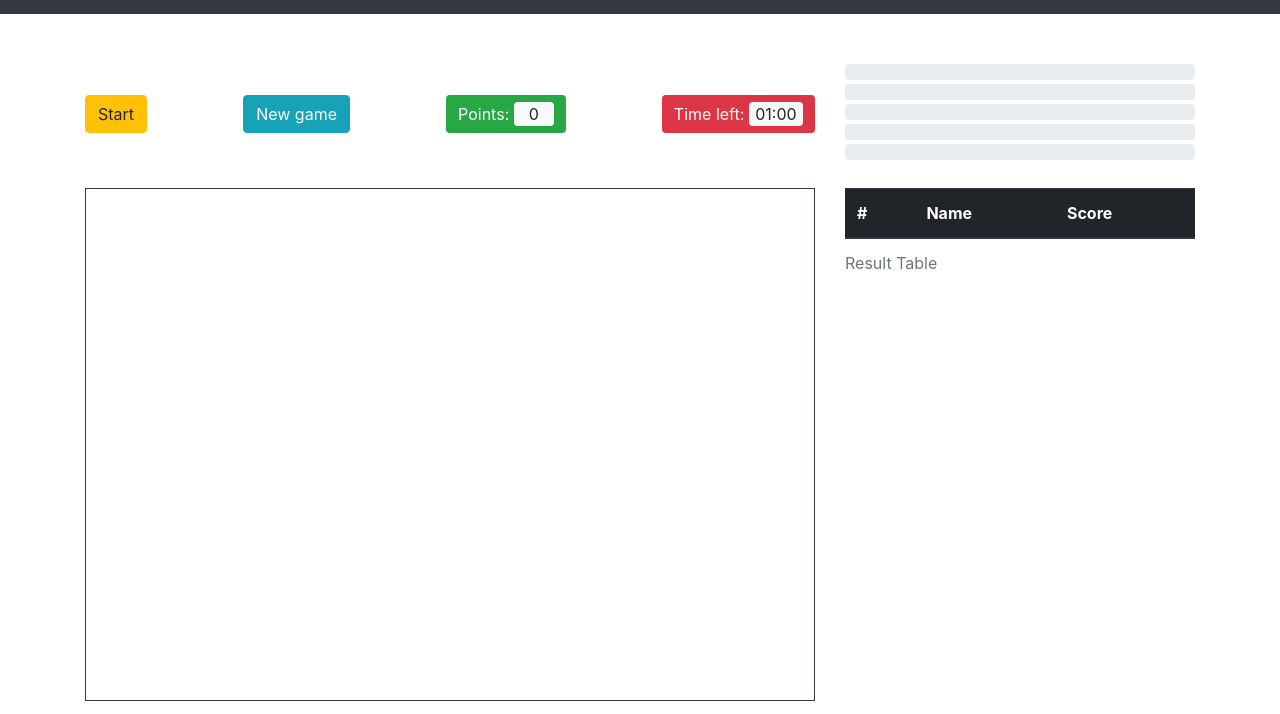
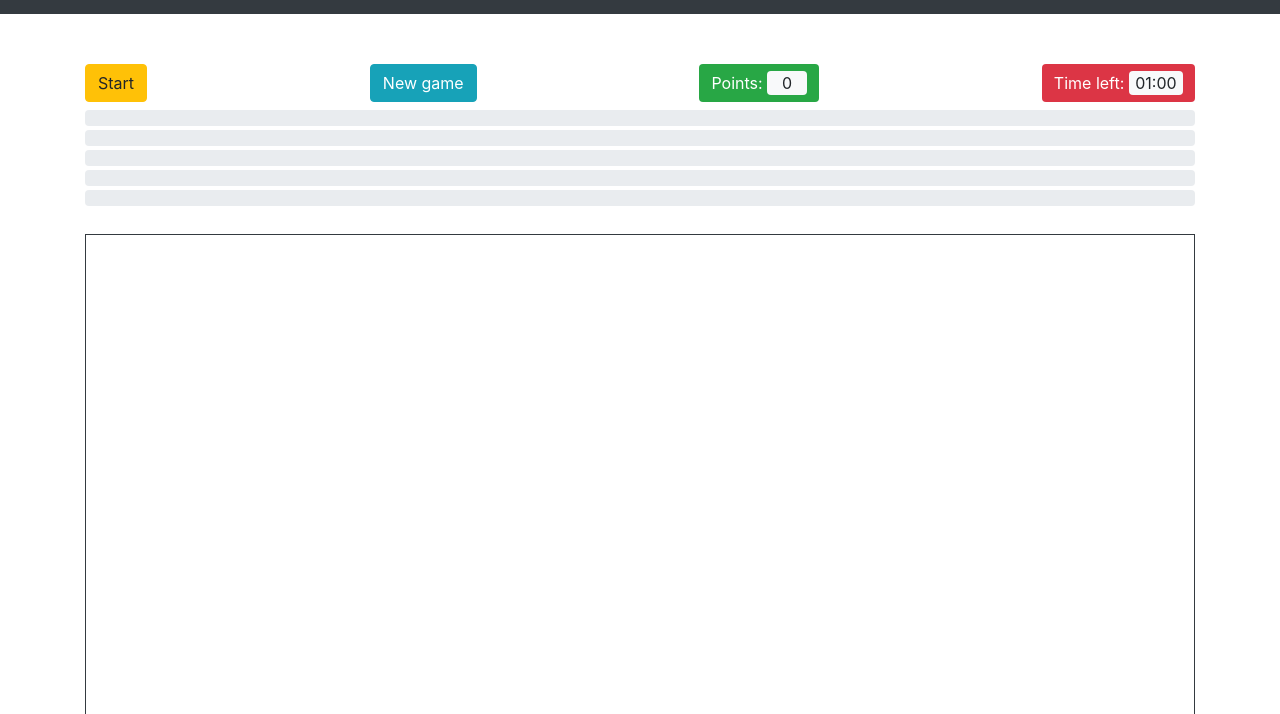
Before and after one commit to uatetiana/boxes, a plain HTML site: page index.html in a window 1280 px wide. Shown: the part 86-800 px from the top of the page. Drawn offline with Linux system fonts and the light colour scheme.

Commit message:
Add files via upload

```diff
--- a/index.html
+++ b/index.html
@@ -17,7 +17,7 @@
 <main class="main">
     <div class="container">
         <div class="row">
-            <div class="col-8 d-flex align-items-center justify-content-between">
+            <div class="col-8 col-sm-12 d-flex align-items-center justify-content-between">
                 <button type="button" class="btn btn-warning btn-start">Start</button>
                 <button type="button" class="btn btn-info btn-restart">New game</button>
 
@@ -30,7 +30,7 @@
                     <span class="badge badge-light timer indicator">01:00</span>
                 </p>
             </div>
-            <div class="col-4">
+            <div class="col-4 col-sm-12 mt-sm-2">
                 <div class="progress mb-1">
                     <div class="progress-bar" role="progressbar" aria-valuenow="0" aria-valuemin="0"
                          aria-valuemax="100"></div>
@@ -54,11 +54,10 @@
             </div>
         </div>
         <div class="row mt-4">
-            <div class="col-8 game-wrapper">
+            <div class="col-8 col-sm-12 game-wrapper">
                 <div class="game-field"></div>
             </div>
-
-                <div class="col-4">
+                <div class="col-4 col-sm-12 mt-sm-2">
                     <table class="table table-dark">
                         <caption>Result Table</caption>
                         <thead>
```
